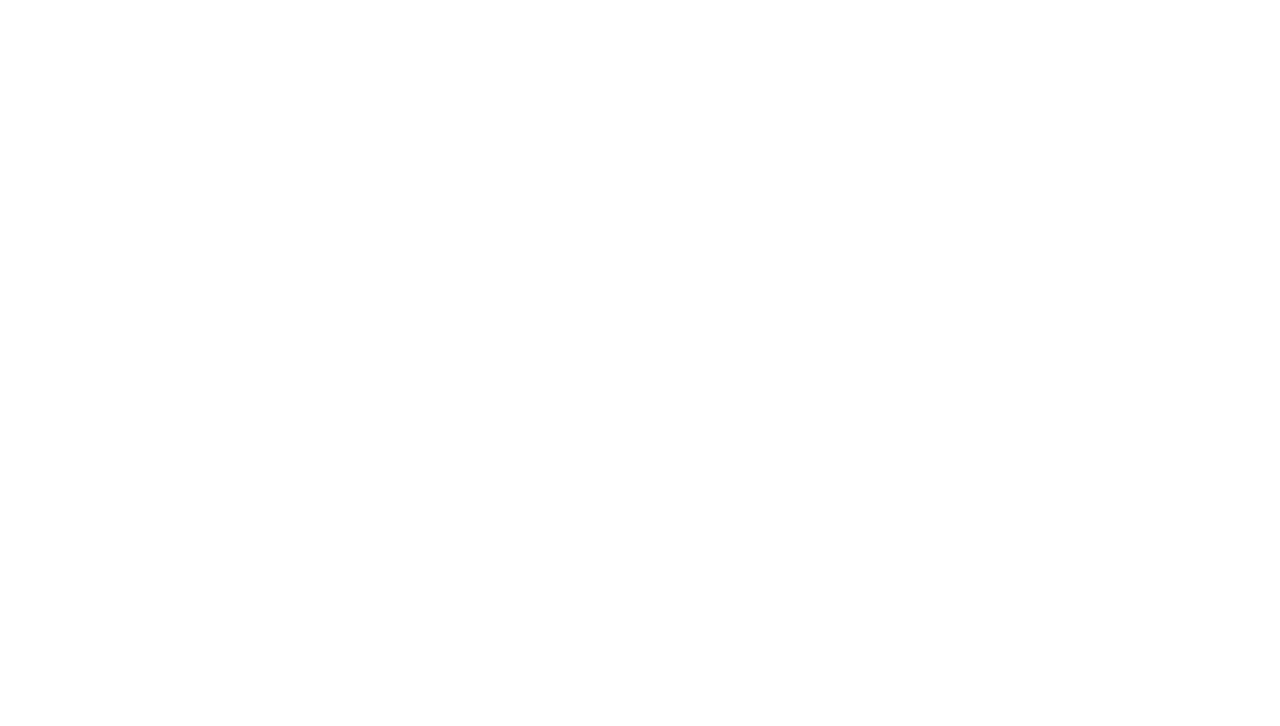
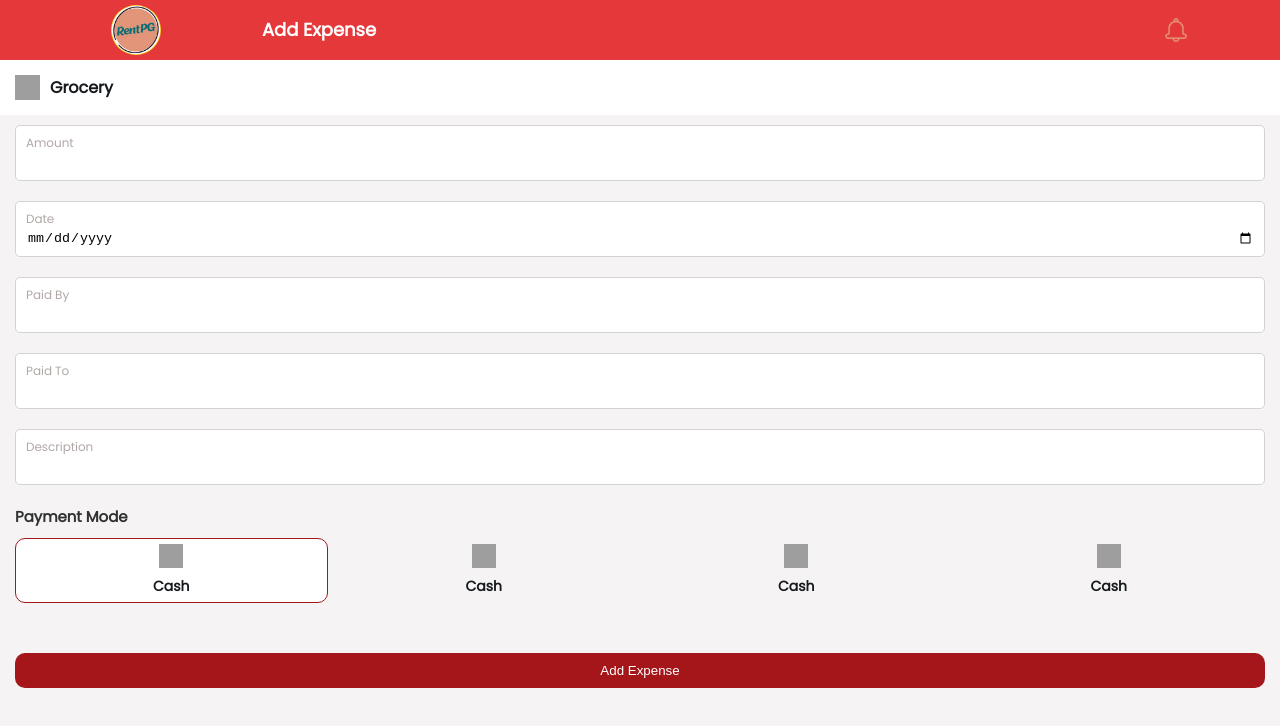
Before and after one commit to codeWithJooy/Rentfrontend, a React (Create React App) app: page /expenseDetails in a window 1280 px wide. Shown: the top 726 px of the page. Built offline with nearby package versions, Linux system fonts and the light colour scheme; grey boxes are pictures that could not be loaded.

Commit message:
All Changes

```diff
--- a/src/App.js
+++ b/src/App.js
@@ -13,6 +13,12 @@ import Rooms from "./Pages/Property/Rooms/Rooms";
 import RoomUnit from "./Pages/Property/Rooms/RoomUnit";
 
 import AddTenant from "./Pages/Tenant/AddTenant";
+
+import Dues from "./Pages/Dues/Dues";
+
+import Expense from "./Pages/Expense/Expense";
+import ExpenseDetails from "./Pages/Expense/ExpenseDetails";
+
 const App = () => {
   return (
     <BrowserRouter>
@@ -27,7 +33,13 @@ const App = () => {
         <Route path="/floor" component={Floors} />
         <Route path="/rooms" component={Rooms} />
         <Route path="/room" component={RoomUnit} />
+
         <Route path="/addtenant" component={AddTenant} />
+
+        <Route path="/dues" component={Dues} />
+
+        <Route path="/expense" component={Expense} />
+        <Route path="/expenseDetails" component={ExpenseDetails} />
       </Switch>
     </BrowserRouter>
   );
--- a/src/Components/Header/Header.js
+++ b/src/Components/Header/Header.js
@@ -1,7 +1,10 @@
 import React from "react";
+import { useHistory } from "react-router-dom";
 import "./Header.css";
 
-const Header = () => {
+const Header = ({ name = "AbhiPg", link = "/home", type = "header" }) => {
+  const history = useHistory();
+
   return (
     <div className="header">
       <div className="headerContainer">
@@ -9,7 +12,7 @@ const Header = () => {
           <img src="Assets/Header/RentPG.jpg" />
         </div>
         <div className="headerTitle">
-          <p>AbhiPG</p>
+          <p>{name}</p>
         </div>
         <div className="headerNotifications">
           <img src="Assets/Header/notification.png" />
--- /dev/null
+++ b/src/Pages/Dues/Dues.css
@@ -0,0 +1,5 @@
+.expenseMain {
+  width: 100%;
+  height: 100vh;
+  background: #f5f3f4;
+}
--- /dev/null
+++ b/src/Pages/Dues/Dues.js
@@ -0,0 +1,13 @@
+import React from "react";
+import Header from "../../Components/Header/Header";
+import Footer from "../../Components/Footer/Footer";
+
+const Dues = () => {
+  return (
+    <div className="duesMain">
+      <Header />
+      <Footer />
+    </div>
+  );
+};
+export default Dues;
--- /dev/null
+++ b/src/Pages/Expense/Expense.css
@@ -0,0 +1,150 @@
+.expenseMain {
+  width: 100%;
+  height: 100vh;
+  background: #f5f3f4;
+  overflow-y: scroll;
+}
+.expenseSection {
+  width: 100%;
+  height: 80vh;
+  padding: 20px 15px;
+  overflow-y: scroll;
+}
+.expenseMainCard {
+  width: 100%;
+  min-height: 100px;
+  border-radius: 10px;
+  background: #fff;
+  padding: 10px;
+}
+.expenseMainTop {
+  width: 100%;
+  padding: 10px 0px;
+  border-bottom: 2px solid #f5f3f4;
+  display: flex;
+  justify-content: flex-start;
+  align-items: center;
+}
+.expenseDuration {
+  width: 50%;
+  font-size: 15px;
+  font-weight: bold;
+}
+.expenseMonth {
+  width: 50%;
+  display: flex;
+  justify-content: center;
+}
+.expenseTracker {
+  width: 100%;
+  padding: 10px 0px;
+  display: flex;
+  align-items: center;
+  justify-content: center;
+}
+.trackerUnit {
+  width: 50%;
+  padding: 10px 10px 5px;
+}
+.trackerTop {
+  width: 100%;
+  margin-bottom: 10px;
+  font-size: 18px;
+  font-weight: bold;
+}
+.trackerTitle {
+  width: 70%;
+  font-size: 13px;
+  display: flex;
+  align-items: center;
+  justify-content: flex-start;
+}
+.trackerTitle img {
+  width: 20px;
+  height: 20px;
+}
+.expenseButton {
+  width: 100%;
+  padding: 10px;
+  display: flex;
+  align-items: center;
+  justify-content: center;
+  background-color: #a4161a;
+  color: #fff;
+  margin: 20px 0px;
+  border-radius: 10px;
+}
+.expenseDetailButton {
+  width: 100%;
+  padding: 10px;
+  display: flex;
+  align-items: center;
+  justify-content: center;
+  background-color: #a4161a;
+  color: #fff;
+  margin: 20px 15px;
+  border-radius: 10px;
+}
+
+/*====================================
+=====================================*/
+.pageHeader {
+  width: 100%;
+  padding: 15px;
+  background-color: #fff;
+  display: flex;
+  flex-wrap: wrap;
+  font-size: 16px;
+  font-weight: bold;
+  color: #161a1d;
+}
+.pageHeader img {
+  width: 25px;
+  height: 25px;
+  margin-right: 10px;
+}
+.expenseHolder {
+  width: 100%;
+  padding: 10px 15px;
+}
+.expenseAddSection {
+  width: 100%;
+  padding: 8px 10px;
+  border-radius: 5px;
+  border: 1px solid #d3d3d3;
+  font-size: 12px;
+  color: #b1a7a6;
+
+  background-color: #fff;
+}
+.paymentMode {
+  width: 100%;
+  padding: 10px 15px;
+  font-size: 15px;
+  font-weight: bold;
+}
+.paymentHolder {
+  width: 100%;
+  display: flex;
+  align-items: center;
+  justify-content: space-between;
+  margin: 10px 0px;
+}
+.paymentUnits {
+  width: 25%;
+  padding: 5px;
+  font-size: 14px;
+  color: #161a1d;
+  text-align: center;
+}
+.paymentUnits img {
+  width: 24px;
+  height: 24px;
+}
+.paymentActive {
+  border: 1px solid #a4161a;
+  border-radius: 10px;
+  background: #fff;
+}
+/*====================================
+=====================================*/
--- /dev/null
+++ b/src/Pages/Expense/Expense.js
@@ -0,0 +1,57 @@
+import React from "react";
+import "./Expense.css";
+import Header from "../../Components/Header/Header";
+import Footer from "../../Components/Footer/Footer";
+const Expense = () => {
+  return (
+    <div className="expenseMain">
+      <Header />
+      <div className="expenseSection">
+        <ExpenseMainCard />
+        <button className="expenseButton">Add Expense</button>
+        <ExpenseUnitCard />
+      </div>
+      <Footer />
+    </div>
+  );
+};
+
+export default Expense;
+const ExpenseUnitCard = () => {
+  return <div className="expenseMainCard"></div>;
+};
+const ExpenseMainCard = () => {
+  return (
+    <div className="expenseMainCard">
+      <div className="expenseMainTop">
+        <div className="expenseDuration">Duration :</div>
+        <div className="expenseMonth">
+          <p>June</p>
+        </div>
+      </div>
+      <div className="expenseTracker">
+        <div
+          className="trackerUnit"
+          style={{ borderRight: "2px solid #f5f3f4" }}
+        >
+          <div className="trackerTop">
+            <p>500</p>
+          </div>
+          <div className="trackerTitle">
+            <p>Total Expenses</p>
+            <img src="Assets/Tenant/edit.png" />
+          </div>
+        </div>
+        <div className="trackerUnit">
+          <div className="trackerTop">
+            <p>500</p>
+          </div>
+          <div className="trackerTitle">
+            <p>Expense Count</p>
+            <img src="Assets/Tenant/edit.png" />
+          </div>
+        </div>
+      </div>
+    </div>
+  );
+};
--- /dev/null
+++ b/src/Pages/Expense/ExpenseDetails.js
@@ -0,0 +1,73 @@
+import React from "react";
+import "./Expense.css";
+
+import Header from "../../Components/Header/Header";
+import Footer from "../../Components/Footer/Footer";
+
+const ExpenseDetails = () => {
+  return (
+    <div className="expenseMain">
+      <Header name={"Add Expense"} />
+      <div className="pageHeader">
+        <img src="Assets/Property/bed.png" />
+        <p>Grocery</p>
+      </div>
+      <div className="expenseHolder">
+        <div className="expenseAddSection">
+          <p>Amount</p>
+          <input type="number" />
+        </div>
+      </div>
+      <div className="expenseHolder">
+        <div className="expenseAddSection">
+          <p>Date</p>
+          <input type="date" />
+        </div>
+      </div>
+      <div className="expenseHolder">
+        <div className="expenseAddSection">
+          <p>Paid By</p>
+          <input type="text" />
+        </div>
+      </div>
+      <div className="expenseHolder">
+        <div className="expenseAddSection">
+          <p>Paid To</p>
+          <input type="text" />
+        </div>
+      </div>
+      <div className="expenseHolder">
+        <div className="expenseAddSection">
+          <p>Description</p>
+          <input type="text" />
+        </div>
+      </div>
+      <div className="paymentMode">
+        <p>Payment Mode</p>
+        <div className="paymentHolder">
+          <div className="paymentUnits paymentActive">
+            <img src="Assets/Property/bed.png" />
+            <p>Cash</p>
+          </div>
+          <div className="paymentUnits">
+            <img src="Assets/Property/bed.png" />
+            <p>Cash</p>
+          </div>
+          <div className="paymentUnits">
+            <img src="Assets/Property/bed.png" />
+            <p>Cash</p>
+          </div>
+          <div className="paymentUnits">
+            <img src="Assets/Property/bed.png" />
+            <p>Cash</p>
+          </div>
+        </div>
+      </div>
+      <div className="expenseHolder">
+        <button className="expenseButton">Add Expense</button>
+      </div>
+    </div>
+  );
+};
+
+export default ExpenseDetails;
--- a/src/data/homeData.js
+++ b/src/data/homeData.js
@@ -12,12 +12,12 @@ export const homeData = [
   {
     title: "Add Expense",
     img: "Assets/Home/expenses.png",
-    link: "/home",
+    link: "/expense",
   },
   {
     title: "Add Dues",
     img: "Assets/Home/due.png",
-    link: "/home",
+    link: "/dues",
   },
   {
     title: "Announce ment",
```
Also changed, not shown: public/Assets/Header/left-arrow.png (added).
